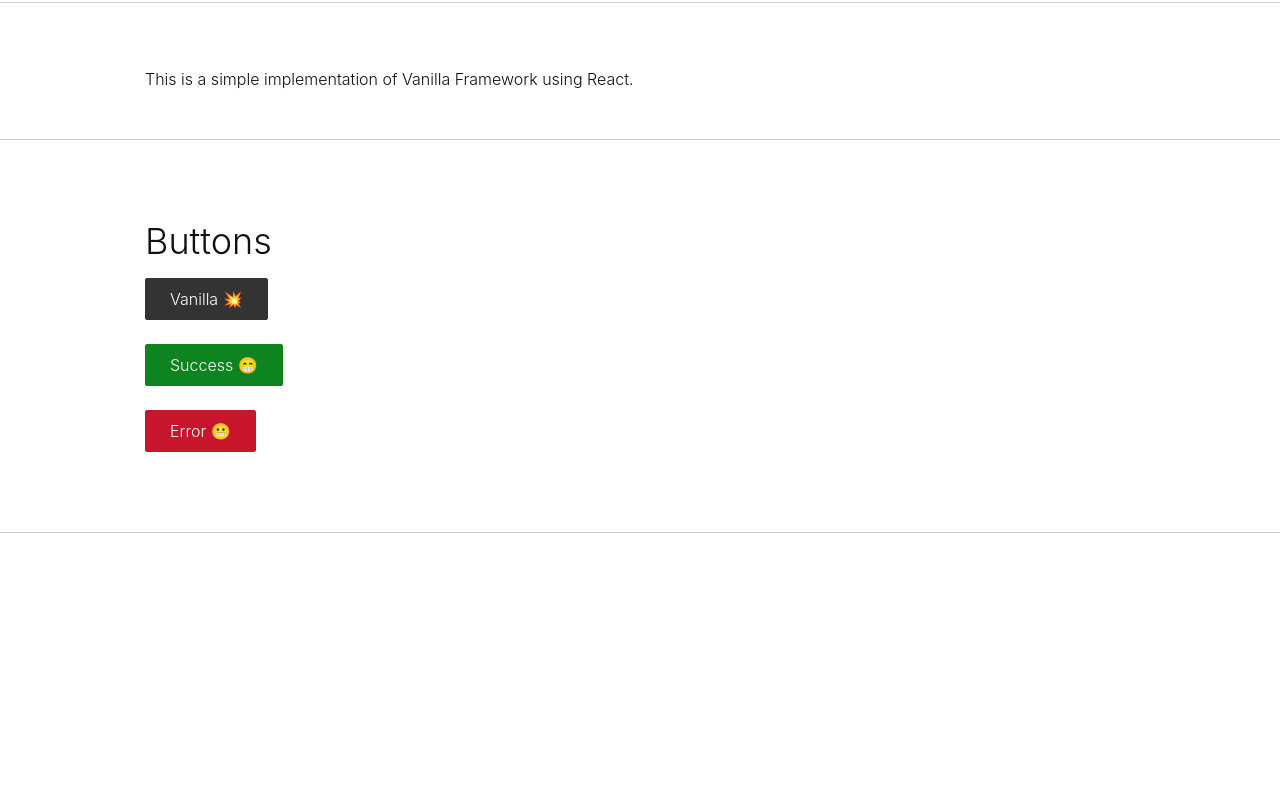
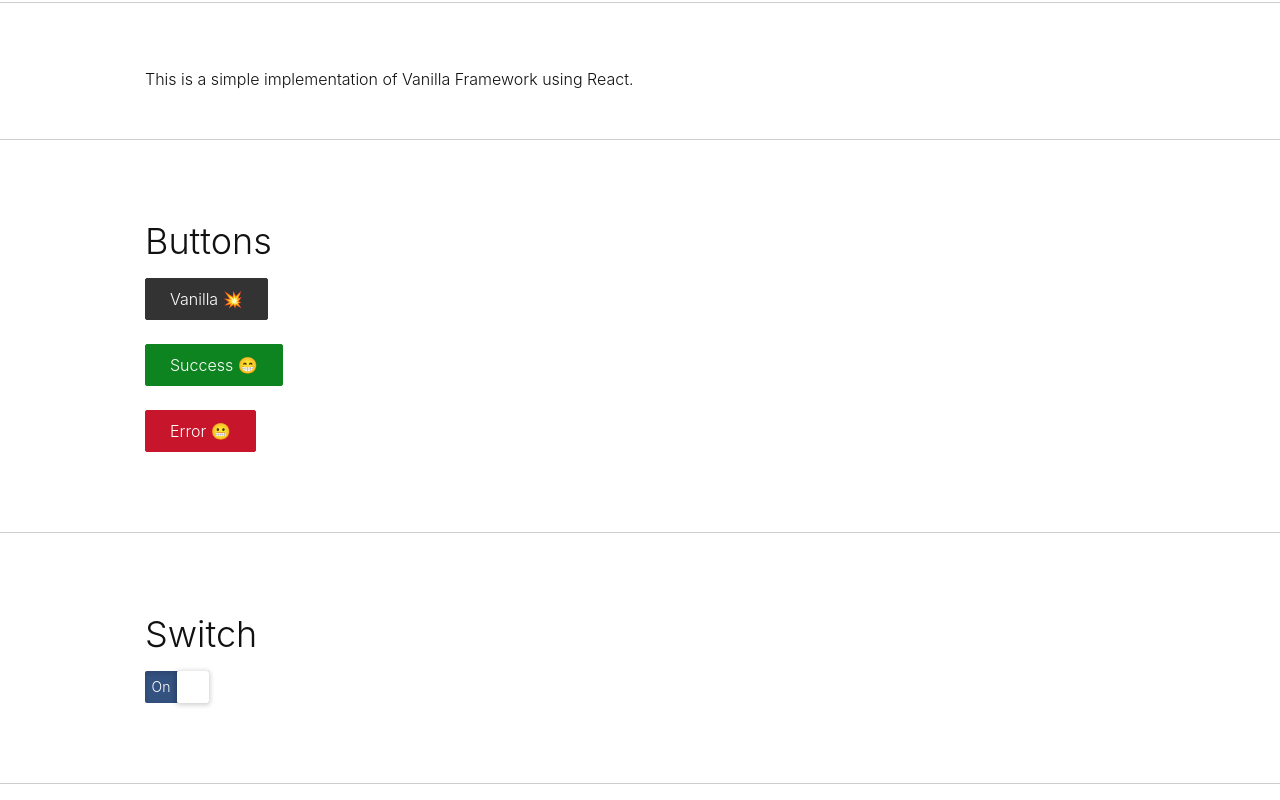
Before and after one commit to canonical-web-and-design/vanilla-framework-react, a React (Create React App) app: page / in a window 1280 px wide. Shown: the part 353-1153 px from the top of the page. Before the commit the page ends 902 px from the top, so only its background shows below. Built offline with nearby package versions, Linux system fonts and the light colour scheme; a web font is replaced by a local one.

Commit message:
WIP: Add switch component

```diff
--- a/src/App.js
+++ b/src/App.js
@@ -5,6 +5,7 @@ import './App.css';
 import ButtonBrand from './components/ButtonBrand';
 import ButtonNegative from './components/ButtonNegative';
 import ButtonPositive from './components/ButtonPositive';
+import Switch from './components/Switch';
 
 class App extends Component {
   render() {
@@ -42,6 +43,15 @@ class App extends Component {
           </div>
         </div>
         <hr/>
+        <div className="p-strip">
+          <div className="row">
+            <div className="col-6">
+              <h2>Switch</h2>
+              <Switch />
+            </div>
+          </div>
+        </div>
+        <hr/>
       </div>
     );
   }
--- /dev/null
+++ b/src/components/Switch.js
@@ -0,0 +1,14 @@
+import React from 'react';
+
+class Switch extends React.Component {
+  render() {
+    return (
+      <button className="p-switch" id="switch-on" type="button" role="switch" aria-checked="true" aria-labelledby="switch-on-label">
+        <span>On</span>
+        <span>Off</span>
+      </button>
+    )
+  }
+}
+
+export default Switch;
```
